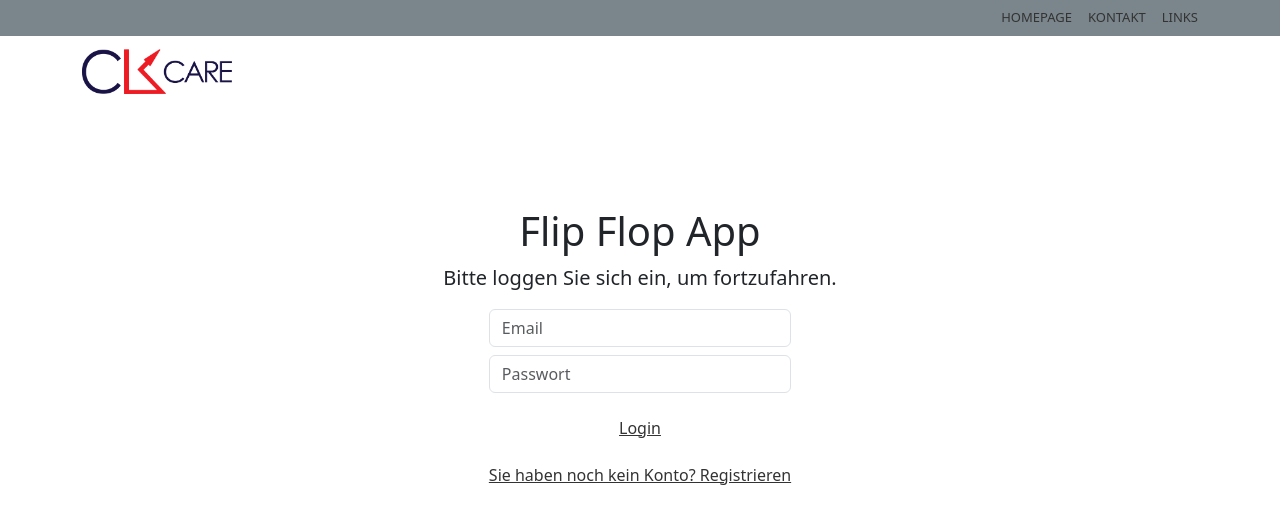
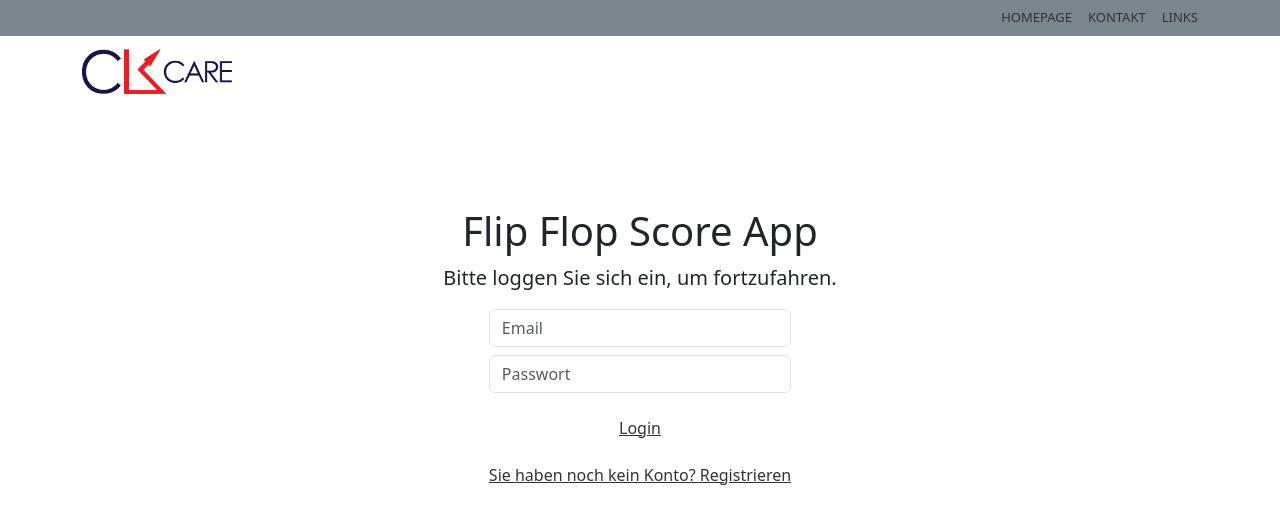
Before and after one commit to carcavallo/webappwizard, a React (Create React App) app in the folder frontend/: page / in a window 1280 px wide. Shown: the top 524 px of the page. Built offline with nearby package versions, Linux system fonts and the light colour scheme.

Commit message:
feat: naming

```diff
--- a/frontend/public/index.html
+++ b/frontend/public/index.html
@@ -24,7 +24,7 @@
       work correctly both with client-side routing and a non-root public URL.
       Learn how to configure a non-root public URL by running `npm run build`.
     -->
-    <title>Flip-Flop-Score App</title>
+    <title>Flip Flop Score App</title>
   </head>
   <body>
     <noscript>You need to enable JavaScript to run this app.</noscript>
--- a/frontend/src/pages/HomePage.js
+++ b/frontend/src/pages/HomePage.js
@@ -59,7 +59,7 @@ const HomePage = () => {
         style={{ height: '60vh' }}
       >
         <div className="text-center">
-          <h1>Flip Flop App</h1>
+          <h1>Flip Flop Score App</h1>
           <p className="lead">Bitte loggen Sie sich ein, um fortzufahren.</p>
           {registrationSuccess && (
             <div className="alert alert-success" role="alert">
```
